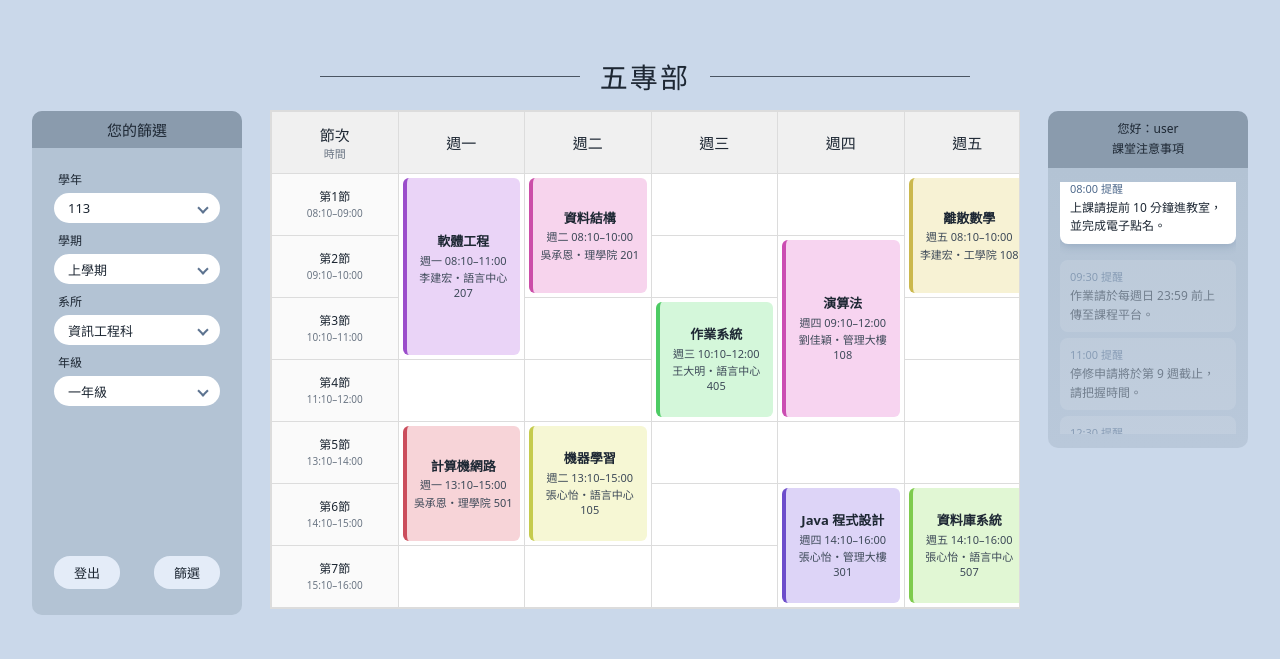
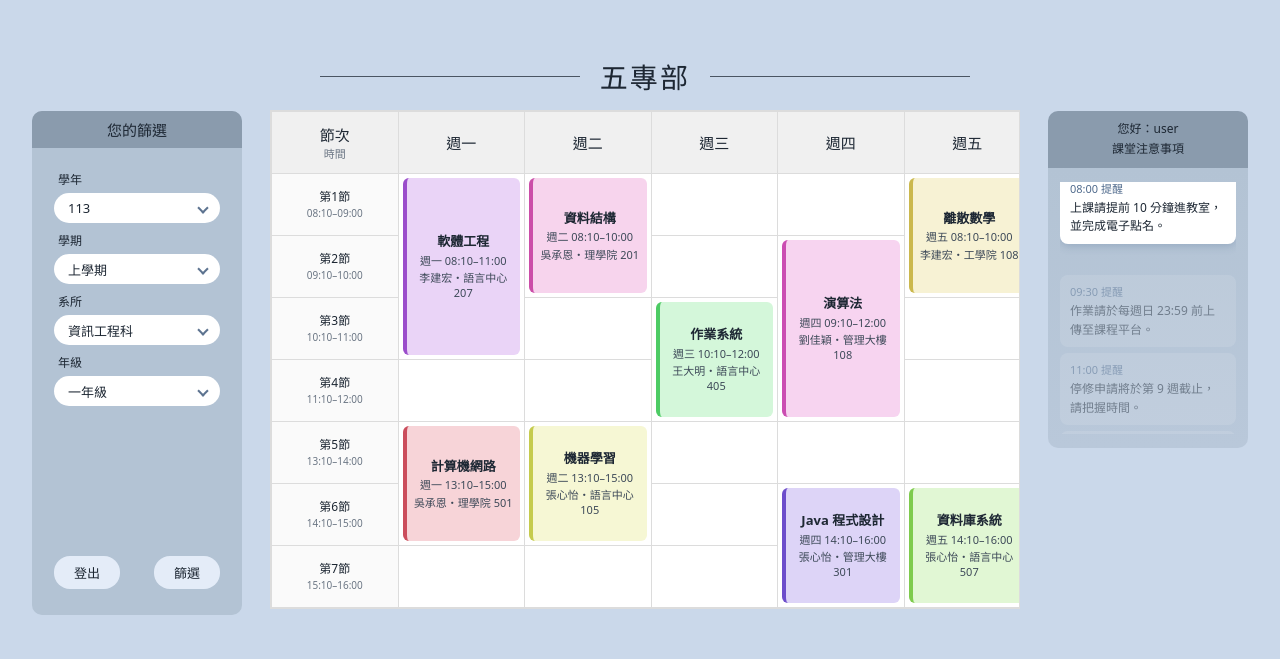
Before and after one commit to 11356023-byte/small_project, a Django app: page / in a window 1280 px wide. Shown: the top 659 px of the page. Run offline with Django 5.2, Linux system fonts and the light colour scheme.

Commit message:
change css

```diff
--- a/pages/static/pages/schedule.css
+++ b/pages/static/pages/schedule.css
@@ -110,7 +110,7 @@ body{background:var(--bg);color:var(--ink);font-family:"Noto Sans TC","Microsoft
 #noticeList{list-style:none;margin:0;padding:0;flex:1;overflow:hidden;;position:relative}
 #noticeList li{
   font-size:12px;line-height:1.55;padding:8px 10px;margin-bottom:6px;border-radius:8px;
-  background:rgba(255,255,255,.25);opacity:.45;transform:none;     /* 預設：變淡、偏右 */
+  background:rgba(255,255,255,.25);opacity:.45;transform:translateY(15px);     /* 預設：變淡、偏右 */
   transition:opacity .5s,transform .5s,background .5s;
   animation:slideIn .5s ease backwards;animation-delay:calc(var(--i)*.12s);    /* 依序進場（--i 由 JS 設定）*/
 }
```
